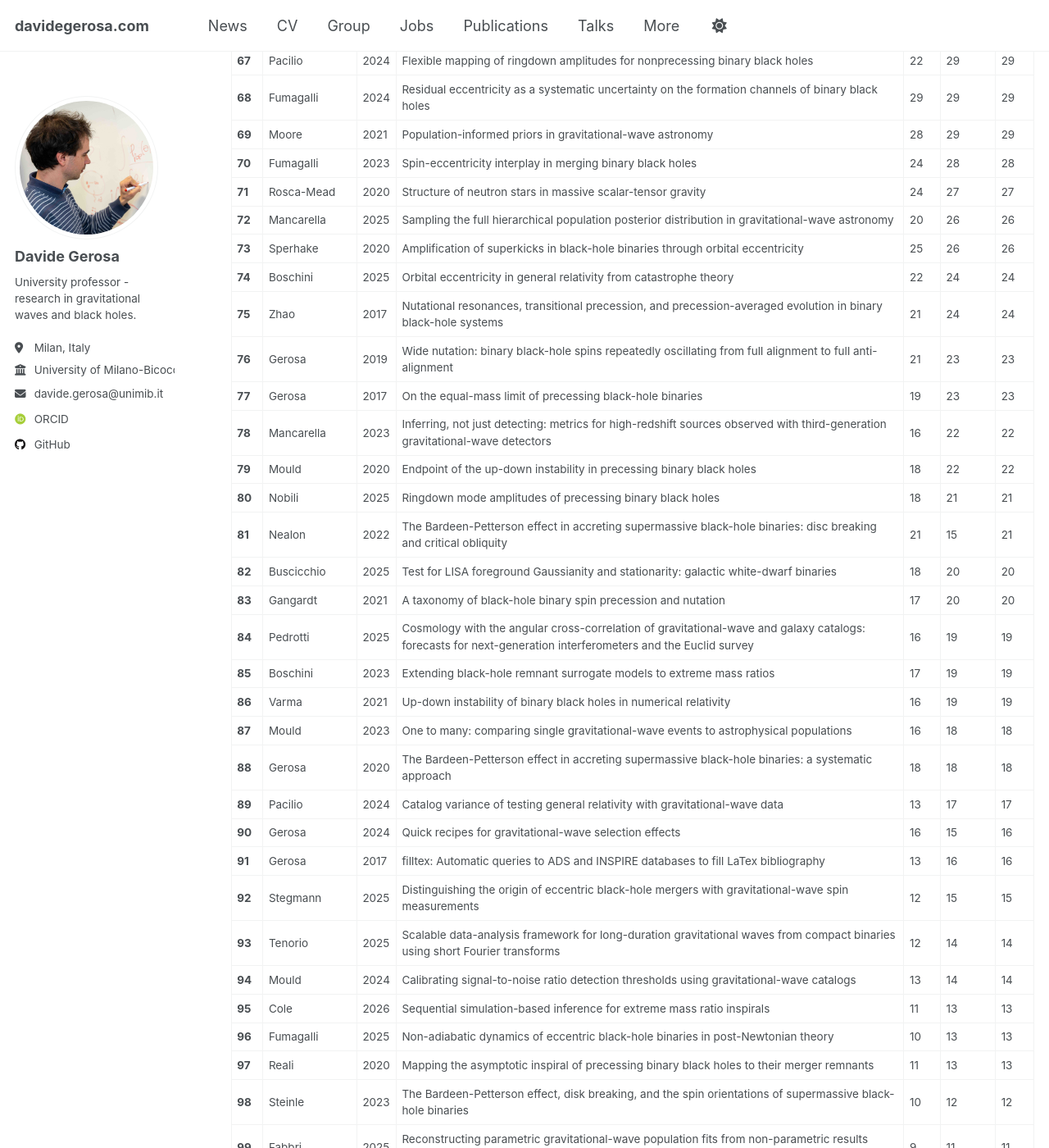
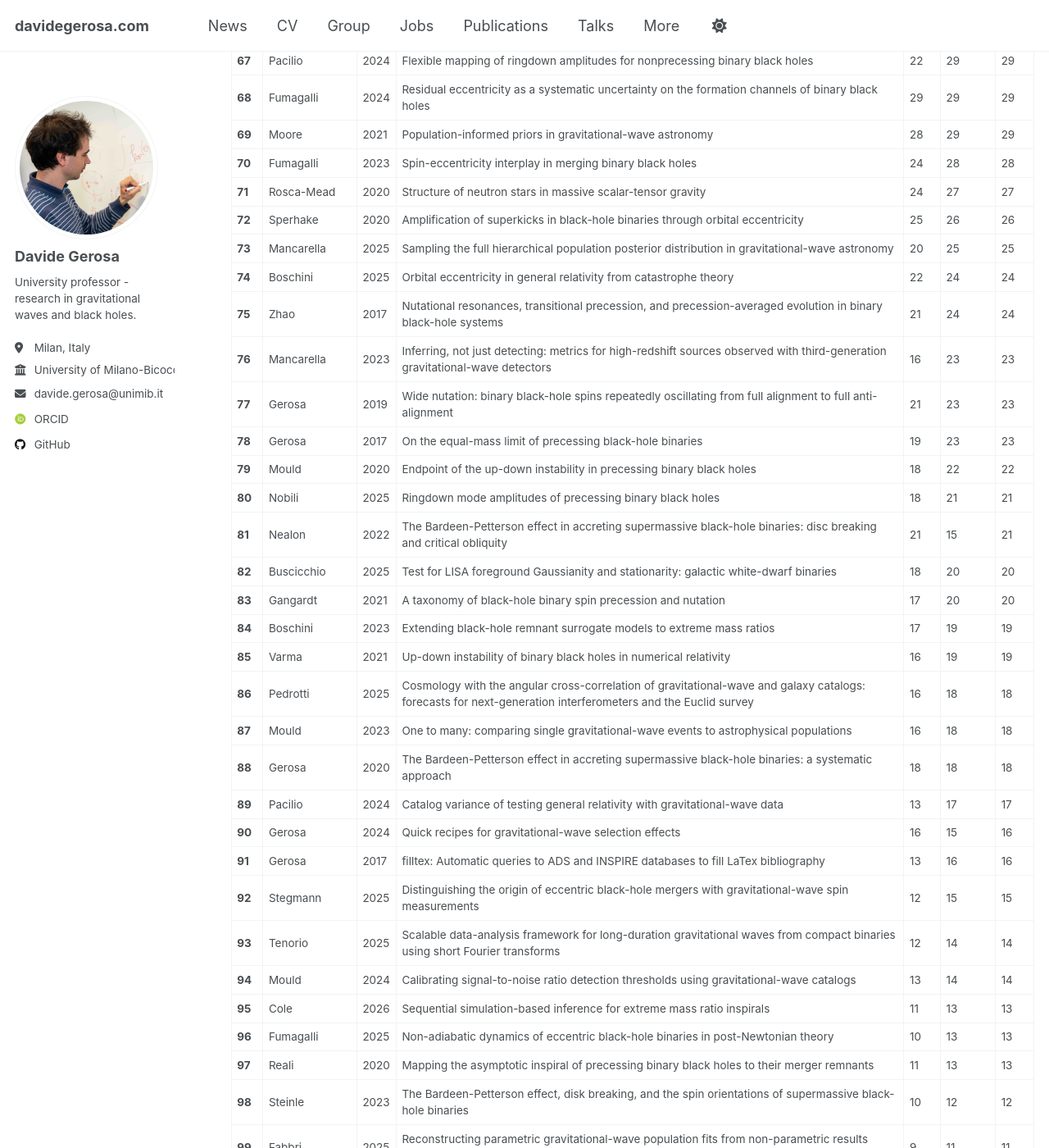
Before and after one commit to dgerosa/website, a Jekyll site: the page built from _pages/citations.md, in a window 1280 px wide and 1400 px high, scrolled down 3171 px. Shown: the whole window at 82% size. Built offline with Jekyll 4.4.1, drawn with Linux system fonts in a browser that asks for light colours; some web fonts are replaced; some of the changed text lies outside the part shown.

Commit message:
Website update from workflow

```diff
--- a/_pages/_citations.md
+++ b/_pages/_citations.md
@@ -80,21 +80,21 @@
 | **69** | Moore | 2021 | Population-informed priors in gravitational-wave astronomy | 28 | 29 | 29 |
 | **70** | Fumagalli | 2023 | Spin-eccentricity interplay in merging binary black holes | 24 | 28 | 28 |
 | **71** | Rosca-Mead | 2020 | Structure of neutron stars in massive scalar-tensor gravity | 24 | 27 | 27 |
-| **72** | Mancarella | 2025 | Sampling the full hierarchical population posterior distribution in gravitational-wave astronomy | 20 | 26 | 26 |
-| **73** | Sperhake | 2020 | Amplification of superkicks in black-hole binaries through orbital eccentricity | 25 | 26 | 26 |
+| **72** | Sperhake | 2020 | Amplification of superkicks in black-hole binaries through orbital eccentricity | 25 | 26 | 26 |
+| **73** | Mancarella | 2025 | Sampling the full hierarchical population posterior distribution in gravitational-wave astronomy | 20 | 25 | 25 |
 | **74** | Boschini | 2025 | Orbital eccentricity in general relativity from catastrophe theory | 22 | 24 | 24 |
 | **75** | Zhao | 2017 | Nutational resonances, transitional precession, and precession-averaged evolution in binary black-hole systems | 21 | 24 | 24 |
-| **76** | Gerosa | 2019 | Wide nutation: binary black-hole spins repeatedly oscillating from full alignment to full anti-alignment | 21 | 23 | 23 |
-| **77** | Gerosa | 2017 | On the equal-mass limit of precessing black-hole binaries | 19 | 23 | 23 |
-| **78** | Mancarella | 2023 | Inferring, not just detecting: metrics for high-redshift sources observed with third-generation gravitational-wave detectors | 16 | 22 | 22 |
+| **76** | Mancarella | 2023 | Inferring, not just detecting: metrics for high-redshift sources observed with third-generation gravitational-wave detectors | 16 | 23 | 23 |
+| **77** | Gerosa | 2019 | Wide nutation: binary black-hole spins repeatedly oscillating from full alignment to full anti-alignment | 21 | 23 | 23 |
+| **78** | Gerosa | 2017 | On the equal-mass limit of precessing black-hole binaries | 19 | 23 | 23 |
 | **79** | Mould | 2020 | Endpoint of the up-down instability in precessing binary black holes | 18 | 22 | 22 |
 | **80** | Nobili | 2025 | Ringdown mode amplitudes of precessing binary black holes | 18 | 21 | 21 |
 | **81** | Nealon | 2022 | The Bardeen-Petterson effect in accreting supermassive black-hole binaries: disc breaking and critical obliquity | 21 | 15 | 21 |
 | **82** | Buscicchio | 2025 | Test for LISA foreground Gaussianity and stationarity: galactic white-dwarf binaries | 18 | 20 | 20 |
 | **83** | Gangardt | 2021 | A taxonomy of black-hole binary spin precession and nutation | 17 | 20 | 20 |
-| **84** | Pedrotti | 2025 | Cosmology with the angular cross-correlation of gravitational-wave and galaxy catalogs: forecasts for next-generation interferometers and the Euclid survey | 16 | 19 | 19 |
-| **85** | Boschini | 2023 | Extending black-hole remnant surrogate models to extreme mass ratios | 17 | 19 | 19 |
-| **86** | Varma | 2021 | Up-down instability of binary black holes in numerical relativity | 16 | 19 | 19 |
+| **84** | Boschini | 2023 | Extending black-hole remnant surrogate models to extreme mass ratios | 17 | 19 | 19 |
+| **85** | Varma | 2021 | Up-down instability of binary black holes in numerical relativity | 16 | 19 | 19 |
+| **86** | Pedrotti | 2025 | Cosmology with the angular cross-correlation of gravitational-wave and galaxy catalogs: forecasts for next-generation interferometers and the Euclid survey | 16 | 18 | 18 |
 | **87** | Mould | 2023 | One to many: comparing single gravitational-wave events to astrophysical populations | 16 | 18 | 18 |
 | **88** | Gerosa | 2020 | The Bardeen-Petterson effect in accreting supermassive black-hole binaries: a systematic approach | 18 | 18 | 18 |
 | **89** | Pacilio | 2024 | Catalog variance of testing general relativity with gravitational-wave data | 13 | 17 | 17 |
```
Also changed, not shown: other parts of _pages/_citations.md (+22 -22 lines), _pages/_group.md (+1 -1 lines), _pages/_publications.md (+1 -1 lines), _pages/_talks.md (+1 -1 lines).
